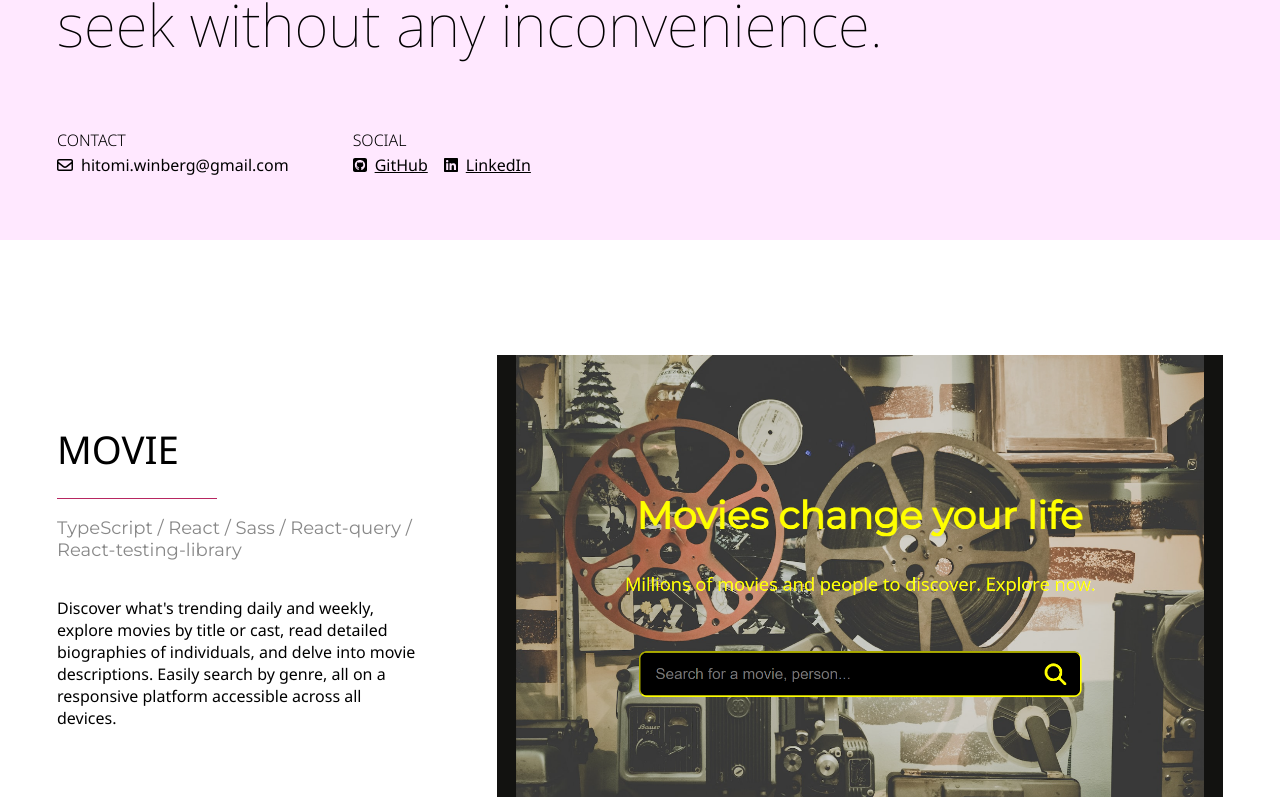
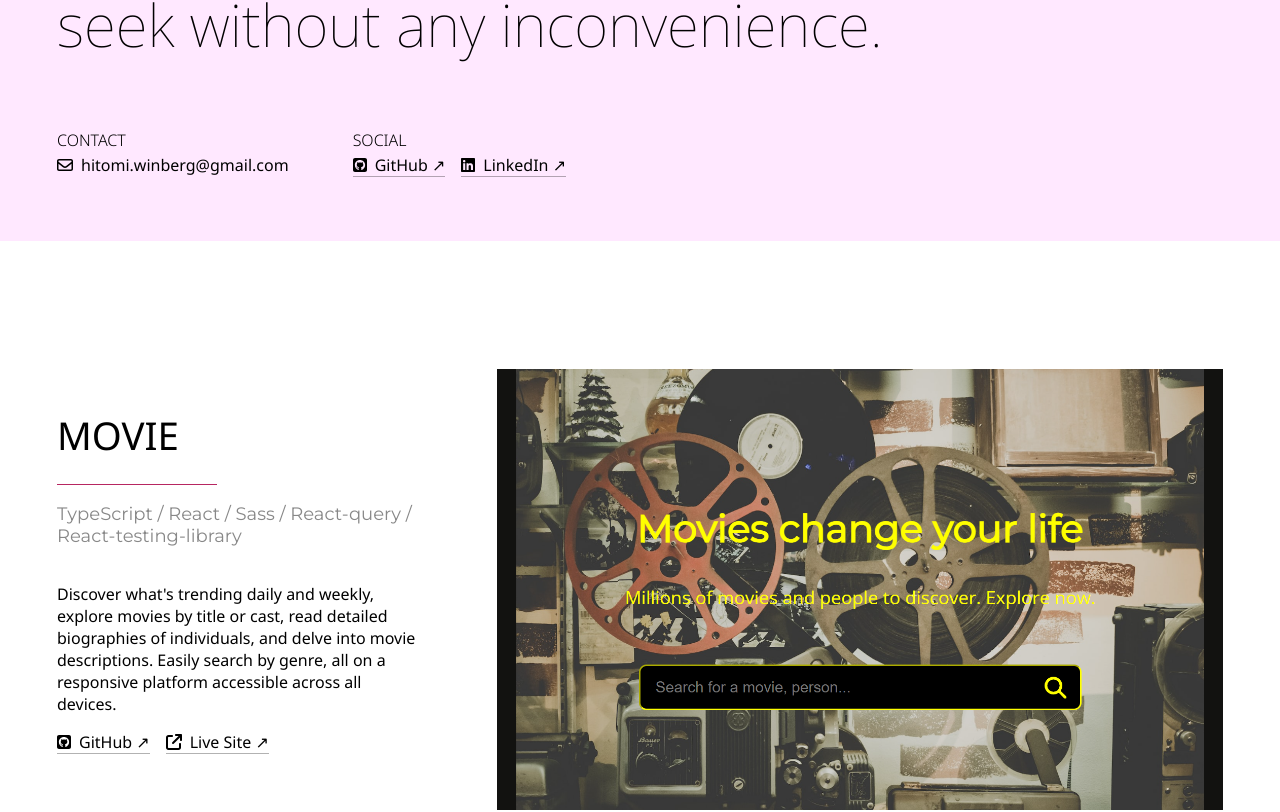
Before and after one commit to HitomiWin/My_Portfolio, a Next.js app: page /ui/home in a window 1280 px wide. Shown: the part 498-1310 px from the top of the page. Built offline with nearby package versions, Linux system fonts and the light colour scheme.

Commit message:
refacoring iconAndUrl and add them to project

```diff
--- a/app/ui/globals.css
+++ b/app/ui/globals.css
@@ -45,6 +45,7 @@ figure {
 }
 a {
   color: rgb(var(--v-black-rgb));
+  text-decoration: none;
 }
 a:hover {
   filter: brightness(90%) constrast(120%);
@@ -92,12 +93,3 @@ img {
   font-family: "Montserrat", sans-serif;
   font-size: 18px;
 }
-
-.iconAndUrl {
-  display: flex;
-  gap: 0.5rem;
-}
-
-.iconAndUrlContent {
-  align-self: center;
-}
--- a/app/ui/home/components/contacts.tsx
+++ b/app/ui/home/components/contacts.tsx
@@ -1,13 +1,8 @@
 "use client";
+import React from "react";
 import { contactsData, ICategoryType } from "@/constants";
-import React, { FC, ReactNode } from "react";
 import styles from "@/styles/home.module.css";
-import { IconAndTextUrl, IconAndUrl } from "../../iconAndUrl";
-
-type ICategoryTypeWithProps = {
-  readonly children: ReactNode;
-  readonly category: ICategoryType;
-};
+import { CategoryTypeWith, IconAndTextUrl, IconAndUrl } from "../../iconAndUrl";
 
 export default function Contacts() {
   const contact = contactsData.find(
@@ -16,18 +11,6 @@ export default function Contacts() {
   const socials = contactsData.filter(
     ({ category }) => category === ICategoryType.social,
   );
-
-  const CategoryTypeWith: FC<ICategoryTypeWithProps> = ({
-    children,
-    category,
-  }) => {
-    return (
-      <div className={styles.contentWrapper}>
-        <h4>{category.toLocaleUpperCase()}</h4>
-        <>{children}</>
-      </div>
-    );
-  };
 
   return (
     <div className={styles.contactContainer}>
--- a/app/ui/iconAndUrl.tsx
+++ b/app/ui/iconAndUrl.tsx
@@ -1,18 +1,30 @@
-import React from "react";
+import React, { ReactNode } from "react";
 import { FontAwesomeIcon } from "@fortawesome/react-fontawesome";
 import { IconDefinition } from "@fortawesome/free-brands-svg-icons";
+import styles from "@/styles/iconAndUrl.module.css";
+import { ICategoryType } from "@/constants";
 
 interface Props {
   readonly url: string;
   readonly icon: IconDefinition;
   readonly name?: string;
 }
+
+interface ICategoryTypeWithProps {
+  readonly children: ReactNode;
+  readonly category: ICategoryType;
+}
+
 export function IconAndUrl({ url, icon, name }: Props) {
   return (
-    <div>
-      <a href={url} className={`iconAndUrlContent iconAndUrl`}>
-        <FontAwesomeIcon icon={icon} className="iconAndUrlContent" />
-        {name ?? ""}
+    <div className={styles.iconAndUrlContainer}>
+      <a
+        href={url}
+        target="_blank"
+        className={`${styles.iconAndUrlContent} ${styles.iconAndUrl}`}
+      >
+        <FontAwesomeIcon icon={icon} className={styles.iconAndUrlContent} />
+        {name ?? ""} ↗
       </a>
     </div>
   );
@@ -20,9 +32,21 @@ export function IconAndUrl({ url, icon, name }: Props) {
 
 export function IconAndTextUrl({ url, icon }: Props) {
   return (
-    <div className="iconAndUrl">
-      <FontAwesomeIcon icon={icon} className="iconAndUrlContent" />
-      <p className="iconAndUrlContent">{url}</p>
+    <div className={styles.iconAndUrl}>
+      <FontAwesomeIcon icon={icon} className={styles.iconAndUrlContent} />
+      <p className={styles.iconAndUrlContent}>{url}</p>
     </div>
   );
 }
+
+export function CategoryTypeWith({
+  children,
+  category,
+}: ICategoryTypeWithProps) {
+  return (
+    <div className={styles.contentWrapper}>
+      <h4>{category.toLocaleUpperCase()}</h4>
+      <>{children}</>
+    </div>
+  );
+}
--- a/app/ui/projects/project.tsx
+++ b/app/ui/projects/project.tsx
@@ -1,6 +1,7 @@
 import { ProjectsData } from "@/constants/projects";
 import styles from "@/styles/project.module.css";
 import Image from "next/image";
+import { IconAndUrl } from "../iconAndUrl";
 interface Props {
   project: ProjectsData;
   index: number;
@@ -8,7 +9,7 @@ interface Props {
 
 export default function Project({ project, index }: Props) {
   const isOdd = index % 2 === 1;
-
+  const sites = [project.github, project.link];
   return (
     <section className={styles.imgtext}>
       <div
@@ -18,6 +19,11 @@ export default function Project({ project, index }: Props) {
           <h2 className="headingDecoration">{project.id.toUpperCase()}</h2>
           <p>{project.skills.map((skill) => skill).join(" / ")}</p>
           <p>{project.description}</p>
+          <div className={styles.iconAndUrlWrapper}>
+            {sites.map(({ icon, url, name }, index) => (
+              <IconAndUrl key={index} icon={icon} url={url} name={name} />
+            ))}
+          </div>
         </div>
         <figure className={styles.img}>
           <Image
--- a/constants/projects.ts
+++ b/constants/projects.ts
@@ -1,9 +1,25 @@
+import {
+  faSquareGithub,
+  IconDefinition,
+} from "@fortawesome/free-brands-svg-icons";
+
+import { faArrowUpRightFromSquare } from "@fortawesome/free-solid-svg-icons";
+interface Site {
+  readonly url: string;
+  readonly icon: IconDefinition;
+  readonly name: string;
+}
+enum IText {
+  github = "GitHub",
+  link = "Live Site",
+}
+
 export interface ProjectsData {
   readonly id: string;
   readonly description: string;
   readonly skills: Array<string>;
-  readonly githubUrl: string;
-  readonly deployUrl: string;
+  readonly github: Site;
+  readonly link: Site;
   readonly imagePath: string;
   readonly imageWidth: number;
   readonly imageHeight: number;
@@ -21,8 +37,17 @@ export const projectData: Array<ProjectsData> = [
       "React-query",
       "React-testing-library",
     ],
-    githubUrl: "https://github.com/HitomiWin/typescript_movie",
-    deployUrl: "https://movie-hitomi.netlify.app",
+    github: {
+      url: "https://github.com/HitomiWin/typescript_movie",
+      icon: faSquareGithub,
+      name: IText.github,
+    },
+    link: {
+      url: "https://movie-hitomi.netlify.app",
+      icon: faArrowUpRightFromSquare,
+      name: IText.link,
+    },
+
     imagePath: "/movie.png",
     imageWidth: 1435,
     imageHeight: 876,
@@ -32,10 +57,16 @@ export const projectData: Array<ProjectsData> = [
     description:
       "A catalogue of React components focused on ease-of-use. I'm fixing buggs as a contoributor",
     skills: ["TypeScript", "React", "Jest", "MDX", "Cypress", "Formik"],
-    githubUrl:
-      "https://github.com/AxisCommunications/practical-react-components",
-    deployUrl:
-      "https://axiscommunications.github.io/practical-react-components/",
+    github: {
+      url: "https://github.com/AxisCommunications/practical-react-components",
+      icon: faSquareGithub,
+      name: IText.github,
+    },
+    link: {
+      url: "https://axiscommunications.github.io/practical-react-components/",
+      icon: faArrowUpRightFromSquare,
+      name: IText.link,
+    },
     imagePath: "/practical-react-components.png",
     imageWidth: 1519,
     imageHeight: 870,
--- a/styles/home.module.css
+++ b/styles/home.module.css
@@ -25,7 +25,3 @@
   display: flex;
   gap: 1rem;
 }
-.contentWrapper h4 {
-  font-weight: 300;
-  margin-bottom: 0.2rem;
-}
--- /dev/null
+++ b/styles/iconAndUrl.module.css
@@ -0,0 +1,18 @@
+.iconAndUrl {
+  display: flex;
+  gap: 0.5rem;
+}
+
+.iconAndUrlContent {
+  align-self: center;
+}
+
+.contentWrapper h4 {
+  font-weight: 300;
+  margin-bottom: 0.2rem;
+}
+
+.iconAndUrlContainer {
+  width: fit-content;
+  border-bottom: 1px solid rgba(0, 0, 0, 0.3);
+}
--- a/styles/project.module.css
+++ b/styles/project.module.css
@@ -2,7 +2,7 @@
   background-color: rgb(var(--v-white-rgb));
 }
 .imgtext {
-  padding: clamp(90px, 9vw, 120px) 0;
+  padding: clamp(120px, 10vw, 150px) 0;
 }
 .imgtext + .imgtext {
   padding-top: 0;
@@ -11,6 +11,11 @@
   display: flex;
   flex-direction: column;
   gap: clamp(45px, 6vw, 80px);
+}
+.iconAndUrlWrapper {
+  display: flex;
+  gap: 1rem;
+  padding: 1rem 0;
 }
 
 @media (min-width: 768px) {
```
